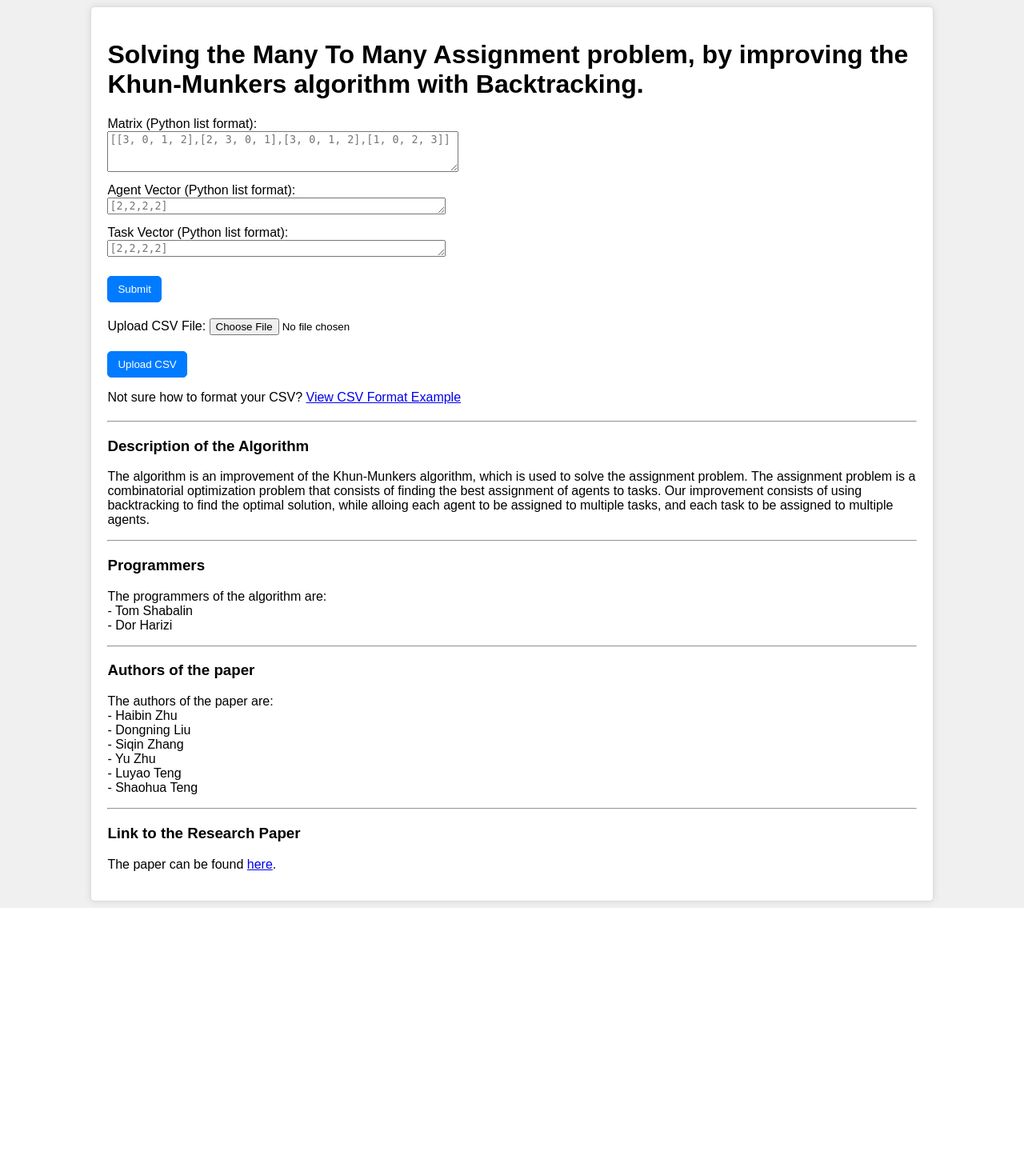
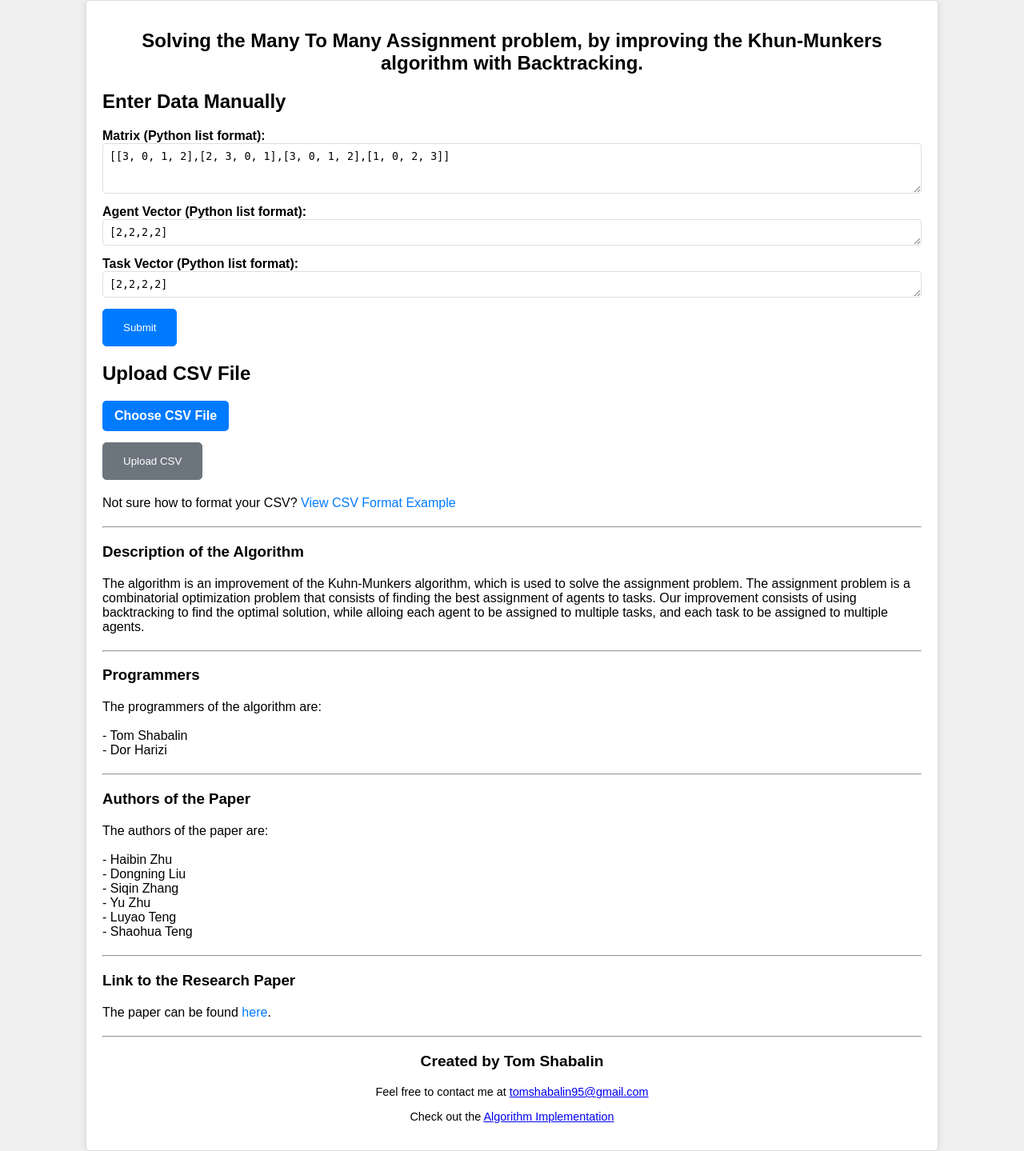
Before and after one commit to DorHarizi/ManyToMany_Flask, a Flask app: page / in a window 1280 px wide. Shown: the whole page at 80% size. Before the commit the page ends 1135 px from the top, so only its background shows below. Run offline with Flask 3, Linux system fonts and the light colour scheme.

Commit message:
Added some style and example included

```diff
--- a/app.py
+++ b/app.py
@@ -114,4 +114,5 @@ def download():
         return render_template('index.html', error_message='No output CSV file found')
 
 if __name__ == '__main__':
-    app.run(debug=False, host='0.0.0.0', port=3500)
+    # app.run(debug=False, host='0.0.0.0', port=3500)
+    app.run(debug=True)
--- a/static/style.css
+++ b/static/style.css
@@ -3,6 +3,8 @@
 body {
     font-family: Arial, sans-serif;
     background-color: #f0f0f0;
+    margin: 0;
+    padding: 0;
 }
 
 .container {
@@ -15,12 +17,31 @@ body {
     box-shadow: 0 0 10px rgba(0,0,0,0.1);
 }
 
+h1 {
+    font-size: 24px;
+    text-align: center;
+    margin-bottom: 20px;
+}
+
 form {
     margin-bottom: 20px;
 }
 
 .form-group {
-    margin-bottom: 10px;
+    margin-bottom: 15px;
+}
+
+label {
+    font-weight: bold;
+}
+
+textarea {
+    width: 100%;
+    padding: 8px;
+    border: 1px solid #ddd;
+    border-radius: 4px;
+    box-sizing: border-box;
+    resize: vertical; /* Allow vertical resizing */
 }
 
 .result {
@@ -35,16 +56,14 @@ pre {
 }
 
 .btn {
-    display: block;
-    width: 200px;
-    margin: auto;
-    padding: 10px;
-    margin-top: 10px;
+    display: inline-block;
+    padding: 10px 20px;
     text-align: center;
     text-decoration: none;
     color: #fff;
     border-radius: 5px;
     cursor: pointer;
+    transition: background-color 0.3s ease;
 }
 
 .btn-primary {
@@ -52,21 +71,94 @@ pre {
     border: 1px solid #007bff;
 }
 
+.btn-primary:hover {
+    background-color: #0056b3; /* Darker shade of primary color on hover */
+}
+
 .btn-secondary {
     background-color: #6c757d; /* Bootstrap secondary color */
     border: 1px solid #6c757d;
 }
 
+.btn-secondary:hover {
+    background-color: #5a6268; /* Darker shade of secondary color on hover */
+}
+
 .btn-sm-left {
-    display: inline-block;
-    width: auto;
-    padding: 8px 12px;
-    text-align: center;
-    text-decoration: none;
+    margin-right: 10px;
+}
+
+.btn-lg {
+    padding: 15px 25px;
+}
+
+.description {
+    margin-bottom: 20px;
+}
+
+.authors {
+    margin-bottom: 20px;
+}
+
+.link {
+    margin-bottom: 20px;
+}
+
+.file-input {
+    position: relative;
+    overflow: hidden;
+    background-color: #007bff; /* Match primary button color */
     color: #fff;
     border-radius: 5px;
+    padding: 10px 15px;
     cursor: pointer;
-    background-color: #007bff;
-    border: 1px solid #007bff;
-    margin-right: 10px;
+    display: inline-block;
+    border: none;
+    text-align: center;
+    transition: background-color 0.3s ease;
 }
+
+.file-input:hover {
+    background-color: #0056b3; /* Darker shade on hover */
+}
+
+.file-input input {
+    position: absolute;
+    font-size: 100px;
+    right: 0;
+    top: 0;
+    opacity: 0;
+    cursor: pointer;
+}
+
+.form-container {
+    margin-bottom: 20px;
+}
+
+.form-group {
+    margin-bottom: 10px;
+}
+
+.author-section {
+    text-align: center;
+    margin-top: 20px;
+}
+
+.author {
+    font-size: 1.2em;
+    font-weight: bold;
+}
+
+.author-description {
+    font-size: 0.9em;
+    margin-top: 5px;
+}
+
+.link a {
+    color: #007bff;
+    text-decoration: none;
+}
+
+.link a:hover {
+    text-decoration: underline;
+}
--- a/templates/index.html
+++ b/templates/index.html
@@ -2,7 +2,7 @@
 <html lang="en">
 <head>
     <meta charset="UTF-8">
-    <title>Algorithm Input</title>
+    <title>Kuhn-Munkers-Backtrack</title>
     <link rel="stylesheet" href="{{ url_for('static', filename='style.css') }}">
 </head>
 <body>
@@ -10,45 +10,51 @@
         <h1>Solving the Many To Many Assignment problem, by improving the Khun-Munkers algorithm with Backtracking.</h1>
 
         <!-- Regular user input -->
+         <div class="form-container">
+            <h2>Enter Data Manually</h2>
             <form method="post" action="/submit">
                 <div class="form-group">
                     <label for="matrix">Matrix (Python list format):</label><br>
-                <textarea id="matrix" name="matrix" rows="3" cols="52" required placeholder="[[3, 0, 1, 2],[2, 3, 0, 1],[3, 0, 1, 2],[1, 0, 2, 3]]"></textarea>
+                    <textarea id="matrix" name="matrix" rows="3" required>[[3, 0, 1, 2],[2, 3, 0, 1],[3, 0, 1, 2],[1, 0, 2, 3]]</textarea>
                 </div>
                 <div class="form-group">
                     <label for="agent_vector">Agent Vector (Python list format):</label><br>
-                <textarea id="agent_vector" name="agent_vector" rows="1" cols="50" required placeholder="[2,2,2,2]"></textarea>
+                    <textarea id="agent_vector" name="agent_vector" rows="1" required>[2,2,2,2]</textarea>
                 </div>
                 <div class="form-group">
                     <label for="task_vector">Task Vector (Python list format):</label><br>
-                <textarea id="task_vector" name="task_vector" rows="1" cols="50" required placeholder="[2,2,2,2]"></textarea>
+                    <textarea id="task_vector" name="task_vector" rows="1" required>[2,2,2,2]</textarea>
                 </div>
                 <div class="form-group">
-                <!-- <input type="submit" value="Submit"> -->
-                 <button type="submit" class="btn btn-sm-left">Submit</button>
+                    <button type="submit" class="btn btn-primary btn-lg">Submit</button>
+                </div>
+            </form>
+        </div>
+
+            <!--  Form for uploading CSV file  -->
+        <div class="form-container">
+            <h2>Upload CSV File</h2>
+            <form method="post" action="/upload" enctype="multipart/form-data">
+                <div class="form-group">
+                    <label for="csv_file" class="file-input">
+                        Choose CSV File
+                        <input type="file" id="csv_file" name="csv_file" accept=".csv" required>
+                    </label>
+                </div>
+                <div class="form-group">
+                    <button type="submit" class="btn btn-secondary btn-lg">Upload CSV</button>
                 </div>
             </form>
 
-            <!--  Form for uploading CSV file  -->
-          <form method="post" action="/upload" enctype="multipart/form-data">
-            <div class="form-group">
-                <label for="csv_file">Upload CSV File:</label>
-                <input type="file" id="csv_file" name="csv_file" accept=".csv" required>
+          <!-- Link to view CSV format example -->
+          <p class="link">Not sure how to format your CSV? <a href="https://drive.google.com/file/d/1v6aI4HKKHXUL0jn0wVWSfhrvbOBX9gL9/view?usp=sharing" target="_blank">View CSV Format Example</a></p>
         </div>
-            <div class="form-group">
-                <button type="submit" class="btn btn-primary btn-sm-left">Upload CSV</button>
-            </div>
-            <!-- <input type="submit" value="Upload CSV"> -->
-
-            <!-- Link to view CSV format example -->
-            <p>Not sure how to format your CSV? <a href="https://drive.google.com/file/d/1v6aI4HKKHXUL0jn0wVWSfhrvbOBX9gL9/view?usp=sharing" target="_blank">View CSV Format Example</a></p>
-          </form>
 
         <hr>
 
-        <h3>Description of the Algorithm</h3>
-        <p>
-            The algorithm is an improvement of the Khun-Munkers algorithm, which is used to solve the assignment problem.
+        <h3 class="description">Description of the Algorithm</h3>
+        <p class="description">
+            The algorithm is an improvement of the Kuhn-Munkers algorithm, which is used to solve the assignment problem.
             The assignment problem is a combinatorial optimization problem that consists of finding the best assignment of agents to tasks.
             Our improvement consists of using backtracking to find the optimal solution, while alloing each agent to be assigned to multiple tasks,
             and each task to be assigned to multiple agents.
@@ -56,18 +62,18 @@
 
         <hr>
 
-        <h3> Programmers</h3>
-        <p>
-            The programmers of the algorithm are: <br>
+        <h3 class="authors">Programmers</h3>
+        <p class="authors">
+            The programmers of the algorithm are: <br> <br>
             - <a>Tom Shabalin</a> <br>
             - <a>Dor Harizi</a> <br>
         </p>
 
         <hr>
 
-        <h3> Authors of the paper</h3>
-        <p>
-            The authors of the paper are: <br>
+        <h3 class="authors">Authors of the Paper</h3>
+        <p class="authors">
+            The authors of the paper are: <br> <br>
             - <a>Haibin Zhu</a> <br>
             - <a>Dongning Liu</a> <br>
             - <a>Siqin Zhang</a> <br>
@@ -77,10 +83,19 @@
         </p>
 
         <hr>
-        <h3> Link to the Research Paper</h3>
-        <p>
+
+        <h3 class="link">Link to the Research Paper</h3>
+        <p class="link">
             The paper can be found <a href="https://www.sciencedirect.com/science/article/pii/S0304397516000037?ref=pdf_download&fr=RR-2&rr=89b507c2ff53e3cf" target="_blank">here</a>.
         </p>
+
+        <!-- Author section -->
+        <footer class="author-section">
+            <hr>
+            <p class="author">Created by Tom Shabalin</p>
+            <p class="author-description">Feel free to contact me at <a href="mailto:tomshabalin95@gmail.com">tomshabalin95@gmail.com</a></p>
+            <p class="author-description">Check out the <a href="https://github.com/MightyArty/ManyToMany_Flask/blob/main/many_to_many_assignment.py" target="_blank">Algorithm Implementation</a></p>
+        </footer>
     </div>
 </body>
 </html>
--- a/templates/result.html
+++ b/templates/result.html
@@ -9,13 +9,12 @@
     <div class="container">
         <h2>Algorithm Result</h2>
         <div class="result">
-            <p>Result:</p>
             <pre>{{ result }}</pre>
         </div>
 
         <!-- Return Home Button -->
-         <div class="button-container">
-            <a href="/" class="btn btn-secondary">Return Home</a>
+        <div class="button-container">
+            <a href="/" class="btn btn-secondary btn-lg">Return Home</a>
         </div>
     </div>
 </body>
```
Also changed, not shown: templates/result_csv.html (+3 -4 lines). Lines whose indentation alone changed are shown as unchanged.
